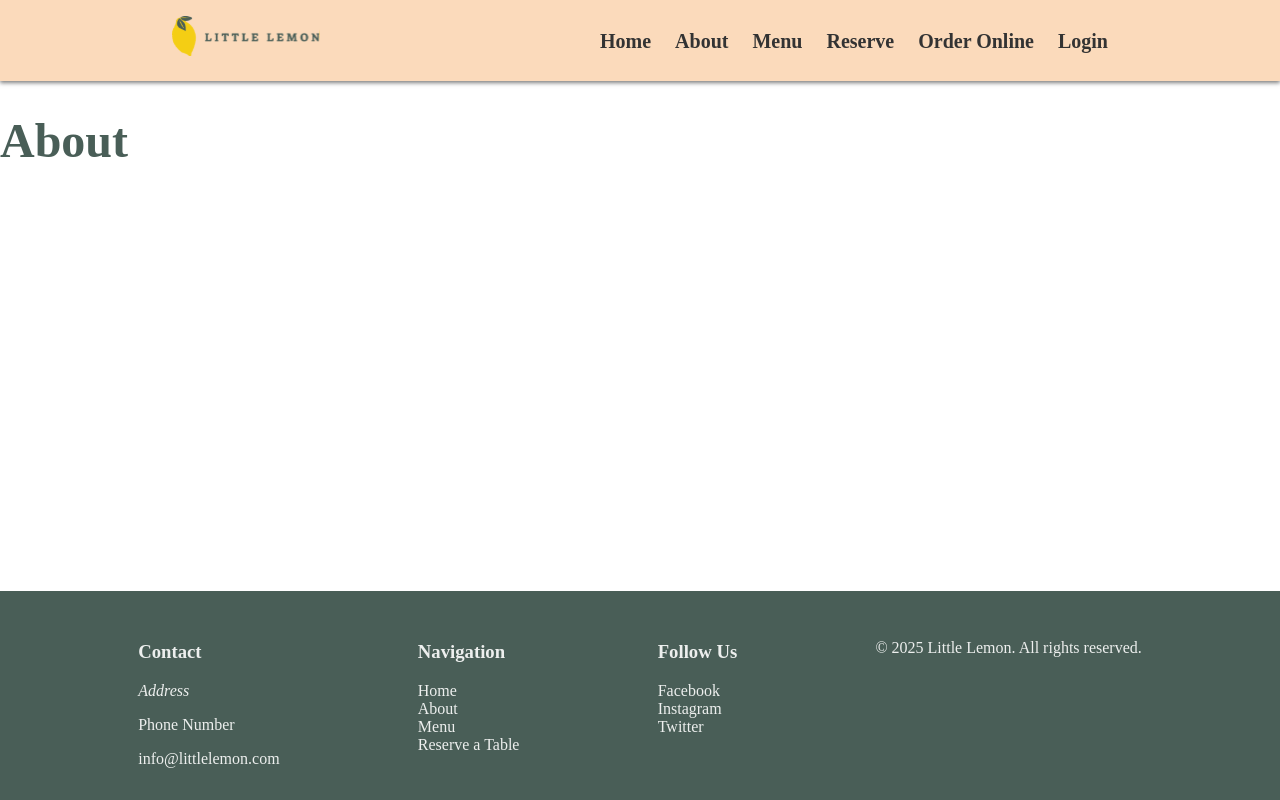
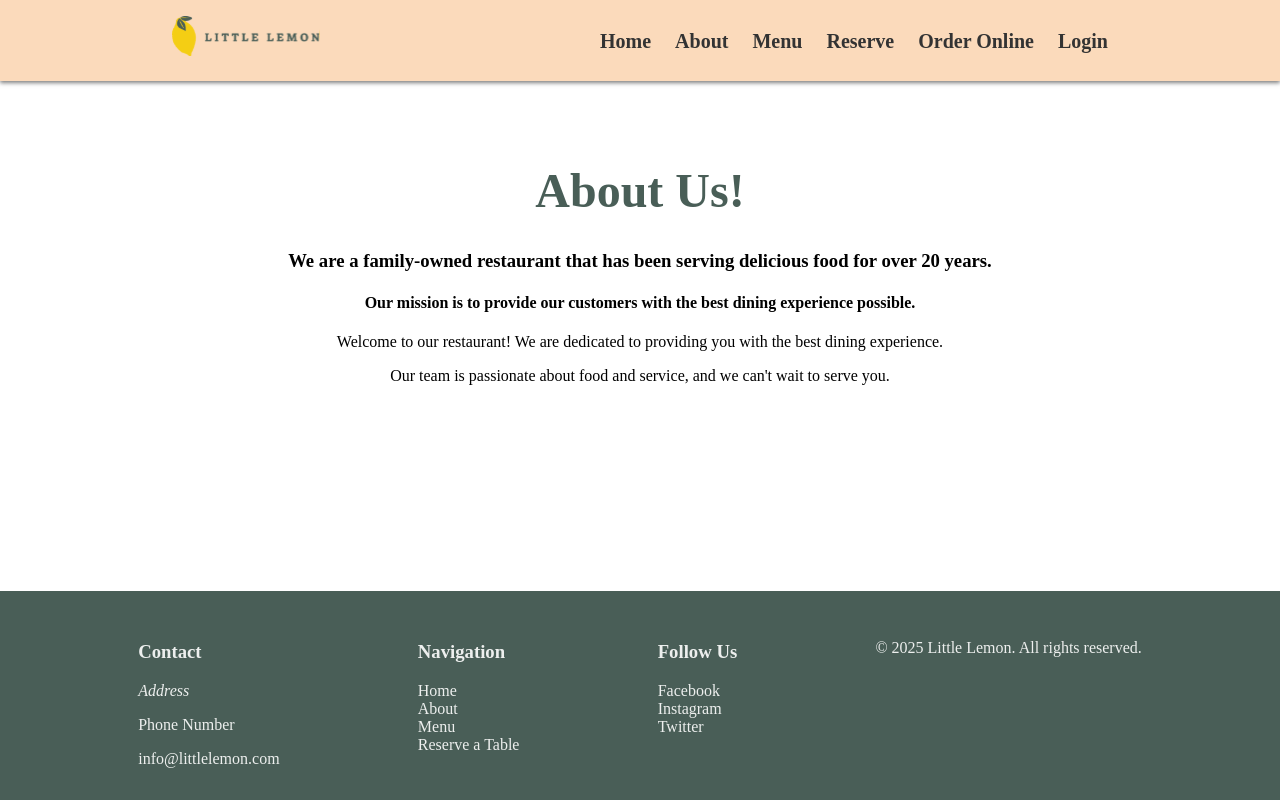
Before and after one commit to kaifunction/little-lemon, a React (Create React App) app: page /about in a window 1280 px wide. Built offline with nearby package versions, Linux system fonts and the light colour scheme; a web font is replaced by a local one.

Commit message:
all pages

```diff
--- a/src/components/Main.js
+++ b/src/components/Main.js
@@ -7,6 +7,9 @@ import ConfirmedBooking from "../pages/ConfirmedBooking";
 import { useReducer } from "react";
 import { useNavigate } from "react-router-dom";
 import { submitAPI } from "../api/api"
+import Menu from "../pages/Menu";
+import OrderOnline from "../pages/OrderOnline";
+import Login from "../pages/Login";
 // 初始化时间
 function initializeTimes() {
   return fetchAvailableTimes(new Date());
@@ -52,6 +55,10 @@ function Main() {
         />
         <Route path="/about" element={<About />} />
         <Route path="/confirm" element={<ConfirmedBooking />} />
+        <Route path="/menu" element={<Menu />} />
+          <Route path="/order" element={<OrderOnline />} />
+            <Route path="/login" element={<Login />} />
+            <Route path="*" element={<h1>404 Not Found</h1>} />
       </Routes>
     </main>
   );
--- a/src/pages/About.js
+++ b/src/pages/About.js
@@ -1,8 +1,12 @@
 function About(){
      return(
-          <>
-               <h1>About</h1>
-          </>
+          <div style={{ textAlign: "center", marginTop: "50px" }}>
+               <h1>About Us!</h1>
+               <h3>We are a family-owned restaurant that has been serving delicious food for over 20 years.</h3>
+               <h4>Our mission is to provide our customers with the best dining experience possible.</h4>
+               <p>Welcome to our restaurant! We are dedicated to providing you with the best dining experience.</p>
+               <p>Our team is passionate about food and service, and we can't wait to serve you.</p>
+          </div>
      )
 }
 
--- /dev/null
+++ b/src/pages/Login.js
@@ -0,0 +1,9 @@
+function Login() {
+  return (
+    <div style={{ textAlign: "center", marginTop: "50px" }}>
+      <h1>Login Page</h1>
+      <p>Please enter your credentials to log in.</p>
+    </div>
+  );
+}
+export default Login;
--- /dev/null
+++ b/src/pages/Menu.js
@@ -0,0 +1,11 @@
+function Menu(){
+     return (
+          <div style={{ textAlign: "center", marginTop: "50px" }}>
+               <h1>Menu</h1>
+               <p>Coming soon...</p>
+          </div>
+     );
+}
+
+
+export default Menu;
--- /dev/null
+++ b/src/pages/OrderOnline.js
@@ -0,0 +1,10 @@
+function OrderOnline() {
+  return (
+    <div  style={{ textAlign: "center", marginTop: "50px" }}>
+      <h1>Order Online</h1>
+      <p>Order your favorite food online!</p>
+    </div>
+  );
+}
+
+export default OrderOnline;
```
